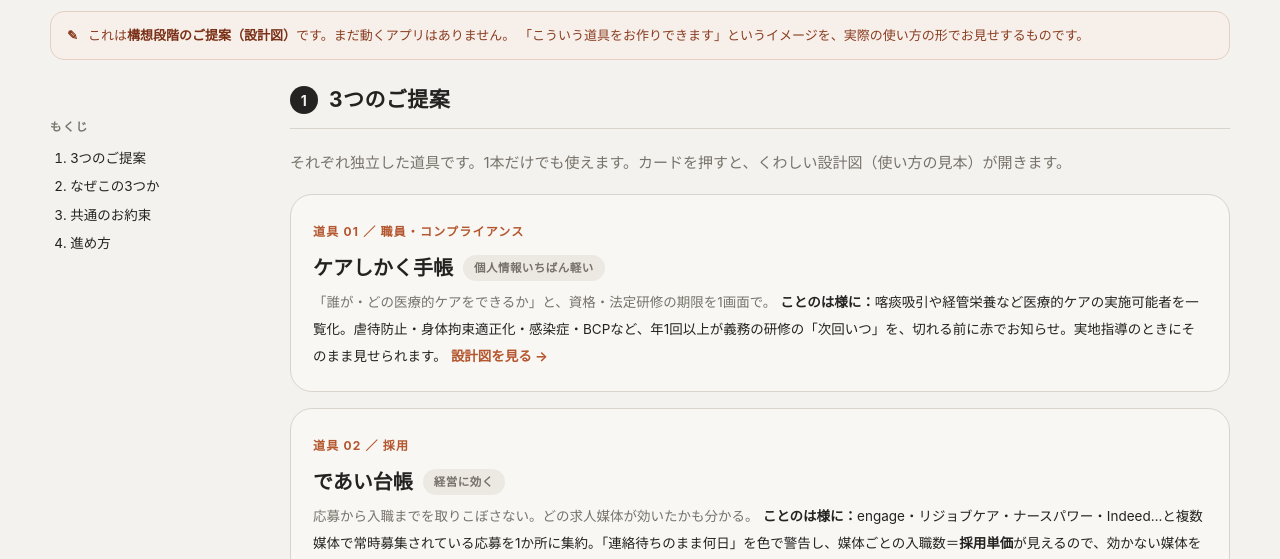
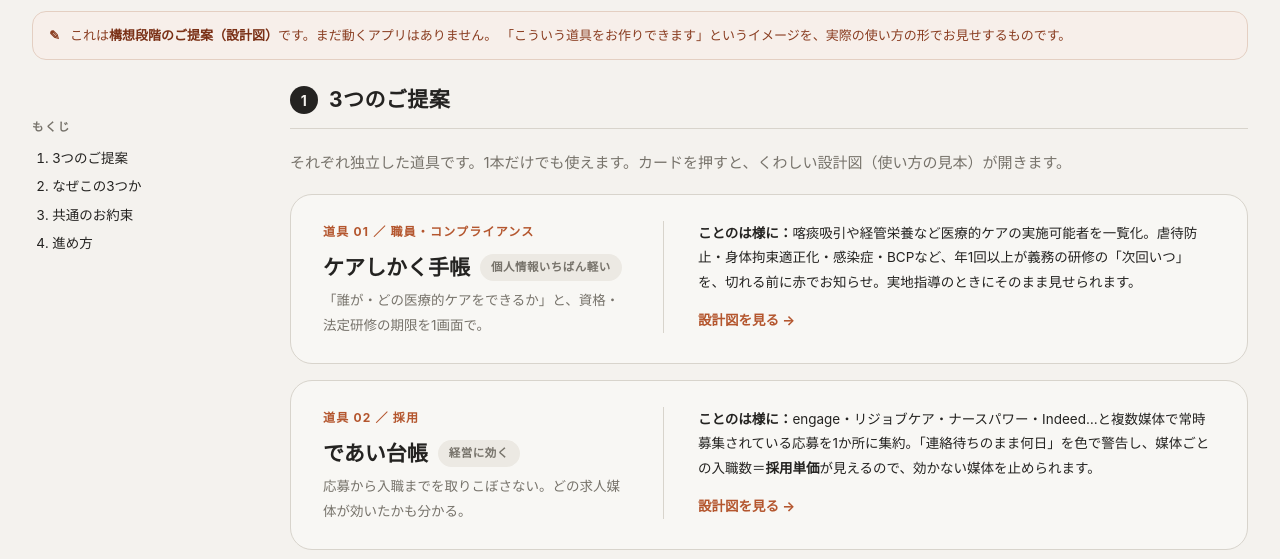
Before and after one commit to tsumiki-apps/tools, a plain HTML site: page kotonoha-teian.html in a window 1280 px wide. Shown: the part 241-800 px from the top of the page. Drawn offline with Linux system fonts and the light colour scheme.

Commit message:
提案ページのPC表示を強化(横幅活用)
- 提案トップのカードを広い画面で横並び(見出し|施設に合う理由)に
- 最大幅1180→1240、TOC/余白を少しゆったりに、split図版も気持ち拡大
- モバイルは従来どおり縦積み(375pxで横はみ出しゼロ確認)

Co-Authored-By: Claude Opus 4.8 <noreply@anthropic.com>

```diff
--- a/kotonoha-teian.html
+++ b/kotonoha-teian.html
@@ -47,27 +47,39 @@
   <div class="ideas">
 
     <a class="idea" href="keashikaku-tsukaikata.html">
+      <div class="l">
         <span class="no">道具 01 ／ 職員・コンプライアンス</span>
         <span class="nm">ケアしかく手帳 <span class="tag">個人情報いちばん軽い</span></span>
         <span class="sub">「誰が・どの医療的ケアをできるか」と、資格・法定研修の期限を1画面で。</span>
+      </div>
+      <div class="r">
         <span class="fit"><b>ことのは様に：</b>喀痰吸引や経管栄養など医療的ケアの実施可能者を一覧化。虐待防止・身体拘束適正化・感染症・BCPなど、年1回以上が義務の研修の「次回いつ」を、切れる前に赤でお知らせ。実地指導のときにそのまま見せられます。</span>
         <span class="go">設計図を見る →</span>
+      </div>
     </a>
 
     <a class="idea" href="deai-tsukaikata.html">
+      <div class="l">
         <span class="no">道具 02 ／ 採用</span>
         <span class="nm">であい台帳 <span class="tag">経営に効く</span></span>
         <span class="sub">応募から入職までを取りこぼさない。どの求人媒体が効いたかも分かる。</span>
+      </div>
+      <div class="r">
         <span class="fit"><b>ことのは様に：</b>engage・リジョブケア・ナースパワー・Indeed…と複数媒体で常時募集されている応募を1か所に集約。「連絡待ちのまま何日」を色で警告し、媒体ごとの入職数＝<b>採用単価</b>が見えるので、効かない媒体を止められます。</span>
         <span class="go">設計図を見る →</span>
+      </div>
     </a>
 
     <a class="idea" href="mitsumori-tsukaikata.html">
+      <div class="l">
         <span class="no">道具 03 ／ ご家族対応</span>
         <span class="nm">くらし見積り <span class="tag">その場で説明</span></span>
         <span class="sub">入居とショートステイの「毎月いくら」を、その場でご家族に。</span>
+      </div>
+      <div class="r">
         <span class="fit"><b>ことのは様に：</b>家賃・食費・水光熱・消耗品に、障害福祉サービスの負担上限や家賃の補足給付を足し引きして月額を即算出。ショートステイは日数を入れるだけ。印刷してそのままお渡しできる見積書になります。</span>
         <span class="go">設計図を見る →</span>
+      </div>
     </a>
 
   </div>
--- a/teian.css
+++ b/teian.css
@@ -130,16 +130,18 @@ table.cmp tbody th{font-weight:700; white-space:nowrap;}
 .idea{
   display:block; text-decoration:none; color:var(--ink);
   background:var(--control); border:1px solid var(--hair); border-radius:22px;
-  padding:22px 22px; transition:transform .12s ease, border-color .12s ease;
+  padding:22px 24px; transition:transform .12s ease, border-color .12s ease;
 }
 .idea:active{transform:scale(.99);}
 .idea:hover{border-color:var(--ghost);}
-.idea .no{font-size:12px; font-weight:700; letter-spacing:.1em; color:var(--mark);}
+.idea .l, .idea .r{min-width:0;}
+.idea .no{display:block; font-size:12px; font-weight:700; letter-spacing:.1em; color:var(--mark);}
 .idea .nm{font-size:20px; font-weight:700; margin:6px 0 2px; display:flex; align-items:center; gap:10px; flex-wrap:wrap;}
-.idea .sub{font-size:13.5px; color:var(--muted); margin-bottom:12px;}
-.idea .fit{font-size:13.5px;}
+.idea .sub{display:block; font-size:13.5px; color:var(--muted); margin-bottom:2px;}
+.idea .r{margin-top:12px;}
+.idea .fit{display:block; font-size:13.5px;}
 .idea .fit b{color:var(--ink);}
-.idea .go{margin-top:14px; font-size:13.5px; font-weight:700; color:var(--mark);}
+.idea .go{display:inline-block; margin-top:14px; font-size:13.5px; font-weight:700; color:var(--mark);}
 
 /* ================= アプリ画面の再現（図） ================= */
 figure.shot{margin:0; padding-inline:16px;}
@@ -234,20 +236,28 @@ footer a{color:var(--muted);}
 @media (min-width:720px){
   .cols.c2{grid-template-columns:1fr 1fr;}
   .cols.c3{grid-template-columns:1fr 1fr 1fr;}
-  .ideas{grid-template-columns:1fr;}
   .split{display:grid; grid-template-columns:minmax(0,1fr) minmax(300px,400px); gap:28px; align-items:start;}
-  .split.wide{grid-template-columns:minmax(0,1fr) minmax(340px,460px);}
+  .split.wide{grid-template-columns:minmax(0,1fr) minmax(340px,480px);}
   .split.flip{grid-template-columns:minmax(300px,400px) minmax(0,1fr);}
+  /* 提案カードを横並び（見出し | 施設に合う理由）にして横幅を使う */
+  .idea{display:grid; grid-template-columns:minmax(230px,300px) minmax(0,1fr); column-gap:0; align-items:start; padding:24px 28px;}
+  .idea .l{padding-right:34px;}
+  .idea .r{margin-top:0; padding-left:34px; border-left:1px solid var(--hair);}
+  .idea .sub{margin-bottom:0;}
 }
 @media (min-width:1000px){
-  body{padding-left:32px; padding-right:32px;}
-  .layout{display:grid; grid-template-columns:196px minmax(0,1fr); gap:44px; align-items:start;}
+  body{max-width:none; padding-left:32px; padding-right:32px;}
+  .wrap{max-width:1240px;}
+  .layout{display:grid; grid-template-columns:210px minmax(0,1fr); gap:48px; align-items:start;}
   aside.toc{position:sticky; top:26px; margin-top:44px; background:none; border:none; padding:0;}
   aside.toc li{margin:4px 0; font-size:13.5px;}
   aside.toc a{border-bottom:none;}
   aside.toc a:hover{border-bottom:1px solid var(--hair);}
   h1{font-size:33px;}
   section{padding:52px 0 4px;}
+  /* 広い画面では見出しブロックをやや広く、余白も少しゆったり */
+  .idea{grid-template-columns:minmax(260px,340px) minmax(0,1fr); padding:26px 32px;}
+  .idea .nm{font-size:21px;}
 }
 
 /* ================= 印刷（A4のPDFになる） ================= */
```
Lines whose indentation alone changed are shown as unchanged.
